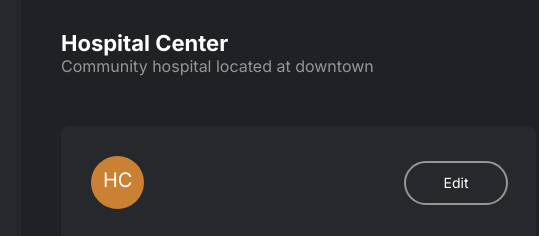
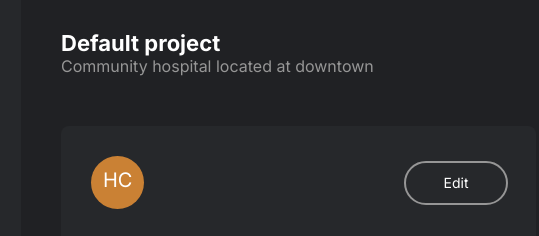
Before and after one commit to Bo-T19/Clases-Modulo-2, a website built with Vite: page index.html in a window 1280 px wide. Both pictures are taken after a click on the element 557 px from the left and 266 px from the top of the page. Shown: the top 236 px of the page, 279-818 px from the left. Built offline with nearby package versions, Linux system fonts and the light colour scheme.

Commit message:
Cambios en la ui

```diff
--- a/index.html
+++ b/index.html
@@ -72,7 +72,7 @@
     <div class="page" id="project-details" style="display: none">
       <header>
         <div>
-          <h2>Hospital Center</h2>
+          <h2 data-project-info="name">Hospital Center</h2>
           <p style="color: #969696">Community hospital located at downtown</p>
         </div>
       </header>
--- a/src/class/ProjectsManager.ts
+++ b/src/class/ProjectsManager.ts
@@ -30,6 +30,7 @@ export class ProjectManager{
             {
                 projectsPage.style.display = "none"
                 detailsPage.style.display = "flex"
+                this.setDetailsPage(project)
             }
 
 
@@ -38,6 +39,15 @@ export class ProjectManager{
         this.ui.append(project.ui)
         this.list.push(project)
         return project
+    }
+
+
+    private setDetailsPage(project : Project)
+    {
+        const detailsPage = document.getElementById("project-details")
+        if (!detailsPage){return}
+        const name = detailsPage.querySelector("[data-project-info='name']")
+        if (name) {name.textContent = project.name}
     }
 
     defaultProject()
```
